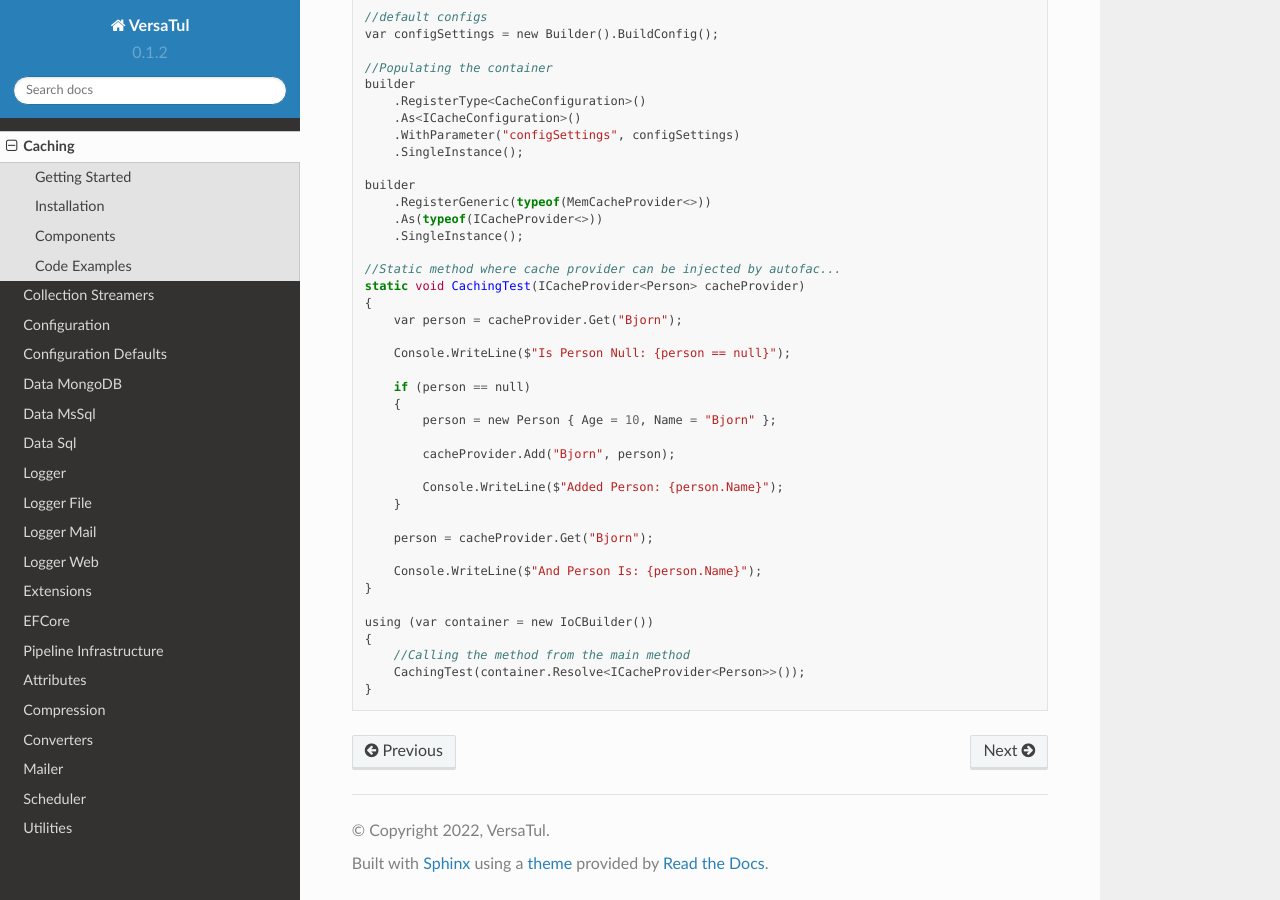
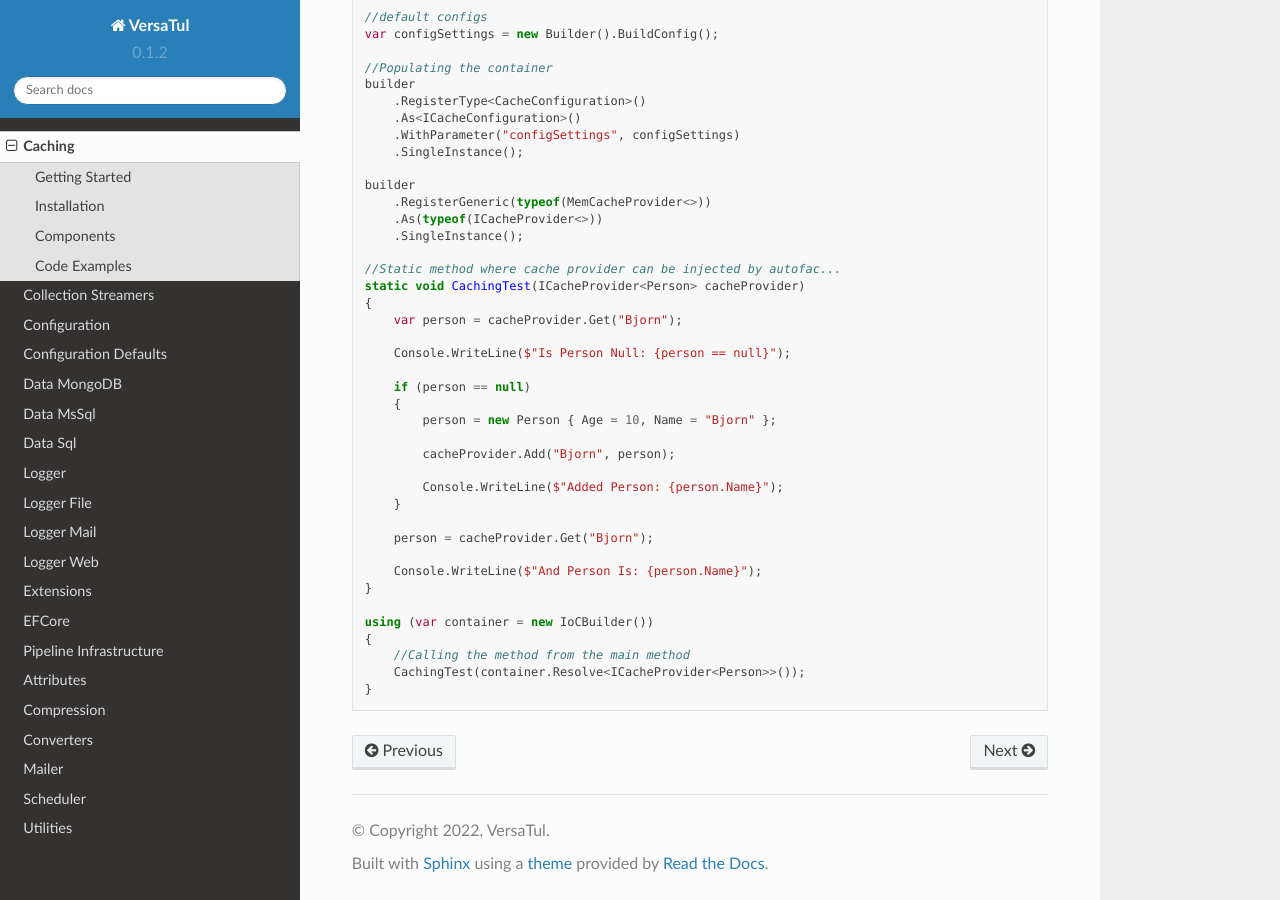
Before and after one commit to BjornWilliams/DocsVersaTul, a Sphinx documentation site: the page built from docs/source/caching.rst, in a window 1280 px wide and 900 px high, scrolled down 1220 px. Built offline with Sphinx 7.4.7 and the Read the Docs theme 2.0.0, drawn with Linux system fonts in a browser that asks for light colours.

Commit message:
Change code language
Change language to c#

```diff
--- a/docs/source/caching.rst
+++ b/docs/source/caching.rst
@@ -29,7 +29,7 @@ Components
 Code Examples
 -------------
 
-.. code-block:: c
+.. code-block:: c#
     :caption: Simple Example
 
 
@@ -51,7 +51,7 @@ Code Examples
         Console.ReadLine();
     }
 
-.. code-block:: c
+.. code-block:: c#
     :caption: Use With a IoC Container
 
 
```
